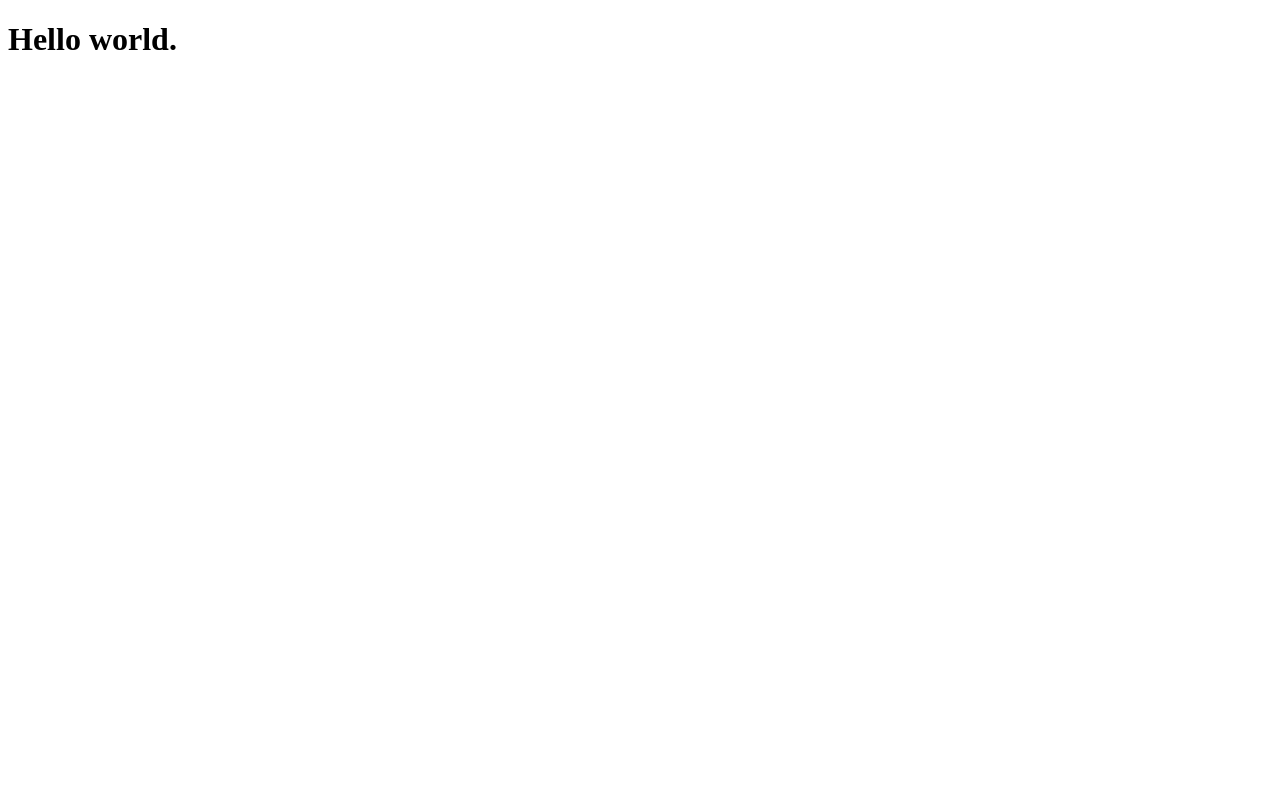
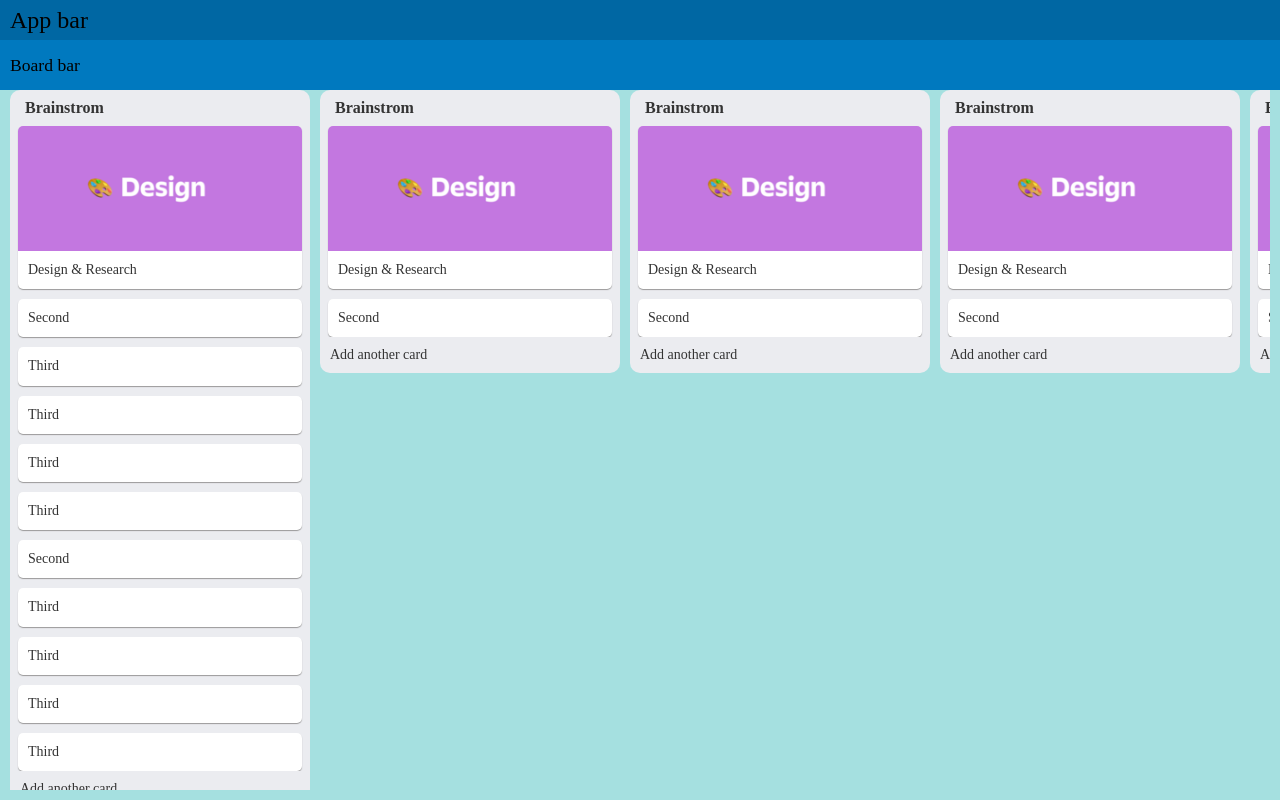
Before and after one commit to RushdaAnsari/trello-clone, a React (Create React App) app: page / in a window 1280 px wide. Built offline with nearby package versions, Linux system fonts and the light colour scheme.

Commit message:
Created ui

```diff
--- a/package.json
+++ b/package.json
@@ -6,6 +6,7 @@
     "@testing-library/jest-dom": "^5.17.0",
     "@testing-library/react": "^13.4.0",
     "@testing-library/user-event": "^13.5.0",
+    "node-sass": "9.0.0",
     "react": "^18.2.0",
     "react-dom": "^18.2.0",
     "react-scripts": "5.0.1",
--- a/src/App.css
+++ /dev/null
@@ -1,3 +0,0 @@
-body {
-    margin: 0;
-}
--- a/src/App.js
+++ b/src/App.js
@@ -2,10 +2,100 @@
 
 function App() {
   return (
-    <div className="App">
-        <h1>
-          Hello world.
-        </h1>
+    <div className="container">
+      <nav className="navbar app"> App bar</nav>
+      <nav className="navbar board"> Board bar</nav>
+      <div className="board-columns">
+
+        <div class="column">
+          <header>Brainstrom</header>
+          <ul>
+            <li>
+              <img src='./img-design.png'/>
+              Design & Research
+              </li>
+            <li>Second</li>
+            <li>Third</li>
+            <li>Third</li>
+            <li>Third</li>
+            <li>Third</li>
+            <li>Second</li>
+            <li>Third</li>
+            <li>Third</li>
+            <li>Third</li>
+            <li>Third</li>
+
+          </ul>
+          <footer>Add another card</footer>
+        </div>
+
+        <div class="column">
+          <header>Brainstrom</header>
+          <ul>
+            <li>
+              <img src='./img-design.png'/>
+              Design & Research
+              </li>
+            <li>Second</li>
+          </ul>
+          <footer>Add another card</footer>
+        </div>
+
+        <div class="column">
+          <header>Brainstrom</header>
+          <ul>
+            <li>
+              <img src='./img-design.png'/>
+              Design & Research
+              </li>
+            <li>Second</li>
+          </ul>
+          <footer>Add another card</footer>
+        </div>
+
+        <div class="column">
+          <header>Brainstrom</header>
+          <ul>
+            <li>
+              <img src='./img-design.png'/>
+              Design & Research
+              </li>
+            <li>Second</li>
+          </ul>
+          <footer>Add another card</footer>
+        </div>
+
+        <div class="column">
+          <header>Brainstrom</header>
+          <ul>
+            <li>
+              <img src='./img-design.png'/>
+              Design & Research
+              </li>
+            <li>Second</li>
+          </ul>
+          <footer>Add another card</footer>
+        </div>
+
+        <div class="column">
+          <header>Brainstrom</header>
+          <ul>
+            <li>
+              <img src='./img-design.png'/>
+              Design & Research
+              </li>
+            <li>Second</li>
+          </ul>
+          <footer>Add another card</footer>
+        </div>
+
+
+
+
+
+
+
+      </div>
     </div>
   );
 }
--- /dev/null
+++ b/src/App.scss
@@ -0,0 +1,141 @@
+$board-bg-color: rgb(165, 224, 224);
+$navbar-app-bg-color:  #0067a3;
+$navbar-board-bg-color: #0079bf;
+$gap: 10px;
+$column-header-height: 36px;
+$column-footer-height: 36px;
+$column-border-radius: 10px;
+$card-border-radius: 5px;
+$list-bg-color: #ebecf0;
+
+
+body {
+    margin: 0;
+    line-height: 1.3em;
+    font-size: 14px;
+}
+
+.container{
+    height: 100vh;
+    display: grid;
+    grid-template-rows: 40px 50px 1fr;
+    background-color: $board-bg-color;
+
+    .navbar {
+        padding-left: $gap;
+        display: flex;
+        align-items: center;
+
+        &.app{
+            font-size: 1.5rem;
+            background-color: $navbar-app-bg-color;
+        }
+
+        &.board{
+            font-size: 1.1rem;
+            background-color: $navbar-board-bg-color;
+        }
+
+
+    }
+
+    .board-columns{
+        display: flex;
+        margin: 0 $gap $gap;
+        overflow: auto;
+        gap: 10px;
+
+        &::-webkit-scrollbar{
+            -webkit-appearance: none;
+        }
+
+        &::-webkit-scrollbar:horizontal{
+            height: 10px;
+        }
+
+        &::-webkit-scrollbar-thumb{
+            background-color: rgba(255, 255, 255, 0.70);
+            border-radius: 3px solid $list-bg-color;
+            border-radius: 8px;
+            background-clip: padding-box;
+        }
+
+
+        .column{
+            flex: 0 0 auto;
+            width: 300px;
+            height: calc(100% - #{$gap});
+
+
+            > * {
+                background-color: #ebecf0;
+                color: #333;
+                padding: 0 8px;
+            }
+
+            header{
+                padding-left: 15px;
+                height: $column-header-height;
+                line-height: $column-header-height;
+                font-size: 16px;
+                font-weight: bold;
+                border-top-left-radius: $column-border-radius;
+                border-top-right-radius: $column-border-radius;
+            }
+
+            footer{
+                padding-left: 10px;
+                height: $column-footer-height;
+                line-height: $column-footer-height;
+                border-bottom-left-radius: $column-border-radius;
+                border-bottom-right-radius: $column-border-radius;
+            }
+
+            ul{
+                list-style-type: none;
+                margin: 0;
+                max-height: calc(100% - #{$column-header-height - #{$column-footer-height}});
+                overflow-y: auto;
+
+                &::-webkit-scrollbar{
+                    -webkit-appearance: none;
+                }
+
+                &::-webkit-scrollbar:vertical{
+                    width: 11px;
+                }
+
+                &::-webkit-scrollbar-thumb{
+                    background-color: darken($color: $list-bg-color, $amount: 15);
+                    border: 3px solid transparent;
+                    border-radius: 8px;
+                    background-clip: padding-box;
+                }
+
+                li{
+                    background-color: white;
+                    padding: $gap;
+                    border-radius: $card-border-radius;
+                    box-shadow: 0 1px 1px rgb(155, 154, 154);
+
+                    &:not(:last-child){
+                        margin-bottom: $gap;
+                    }
+                }
+
+                img{
+                    display: block;
+                    width: calc(100% + 2 * #{$gap});
+                    margin: -$gap 0 $gap (-$gap);
+                    border-top-left-radius: $card-border-radius;
+                    border-top-right-radius: $card-border-radius;
+                }
+
+            }
+        }
+    }
+
+
+
+
+}
--- a/src/index.js
+++ b/src/index.js
@@ -2,6 +2,7 @@
 import ReactDOM from 'react-dom/client';
 import App from './App';
 import reportWebVitals from './reportWebVitals';
+import './App.scss';
 
 const root = ReactDOM.createRoot(document.getElementById('root'));
 root.render(
```
Also changed, not shown: public/img-design.png (added), 1 other file (tests, documents, lock files or other folders).
